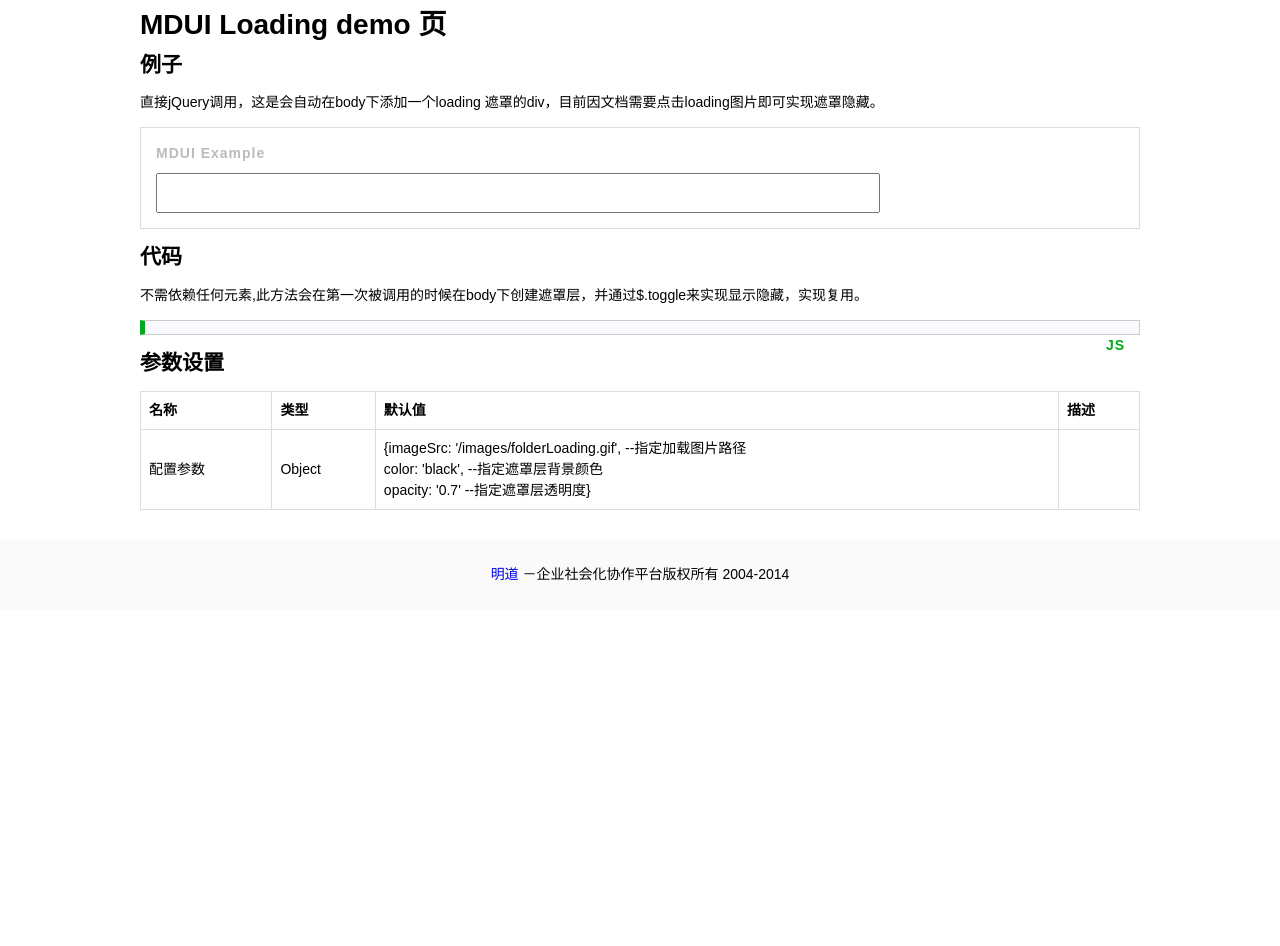
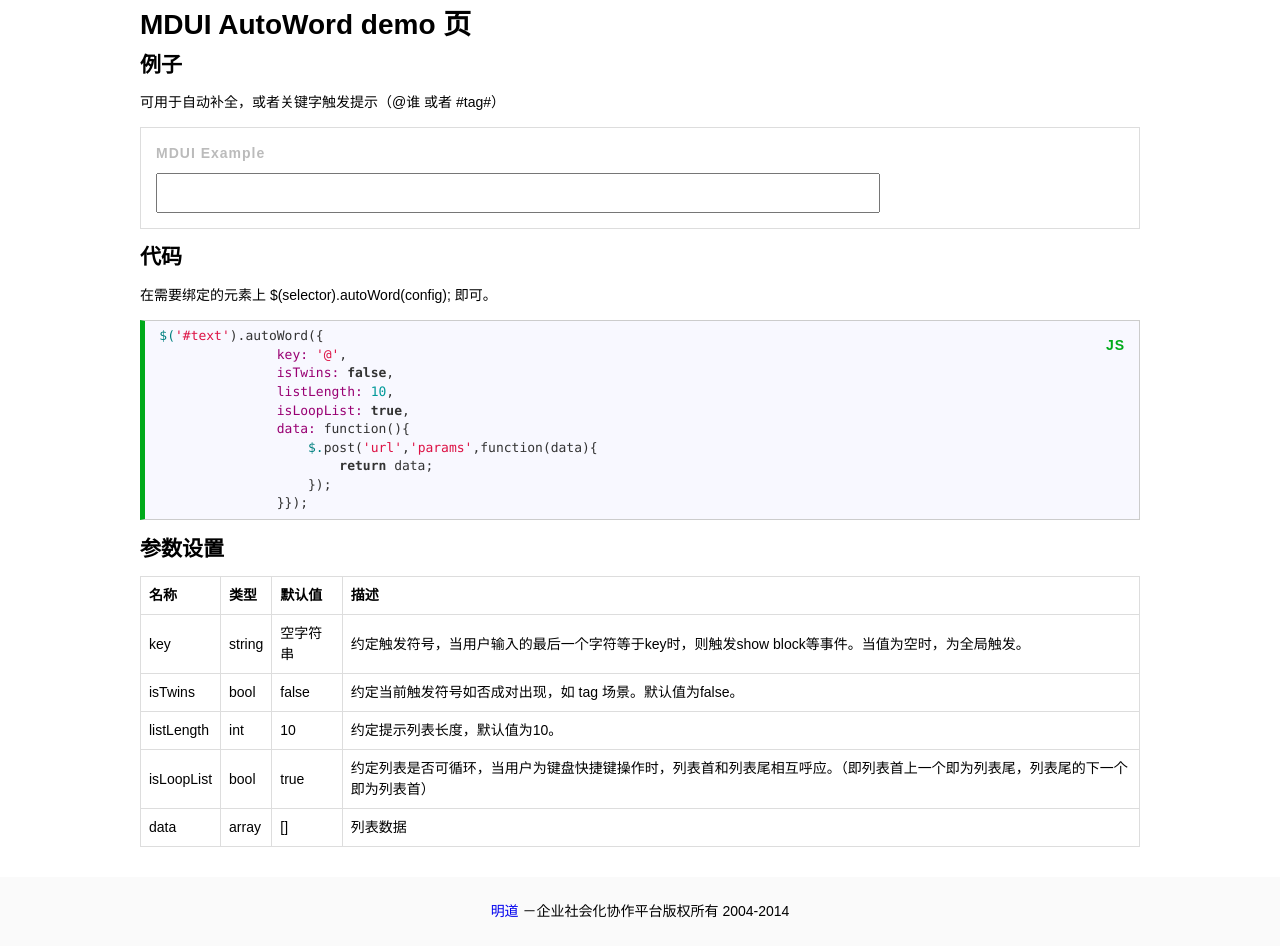
Before and after one commit to jqmtony/ui, a plain HTML site: page demo/demo_mdAutoWord.html in a window 1280 px wide. Shown: the part 45-991 px from the top of the page. Before the commit the page ends 800 px from the top, so only its background shows below. Drawn offline with Linux system fonts and the light colour scheme.

Commit message:
autoword 完善文档

```diff
--- a/demo/demo_mdAutoComplemented.html
+++ b/demo/demo_mdAutoWord.html
@@ -20,11 +20,11 @@
     </div>
 </header>
 <div class="container content">
-    <h1>MDUI Loading demo 页</h1>
+    <h1>MDUI AutoWord demo 页</h1>
 
     <h2>例子</h2>
 
-    <p>直接jQuery调用，这是会自动在body下添加一个loading 遮罩的div，目前因文档需要点击loading图片即可实现遮罩隐藏。</p>
+    <p>可用于自动补全，或者关键字触发提示（@谁 或者 #tag#）</p>
 
     <div class="plugExample">
 
@@ -42,11 +42,20 @@
 
     <h2>代码</h2>
 
-    <p>不需依赖任何元素,此方法会在第一次被调用的时候在body下创建遮罩层，并通过$.toggle来实现显示隐藏，实现复用。</p>
+    <p>在需要绑定的元素上 $(selector).autoWord(config); 即可。</p>
 
     <div class="plugCode codeJS">
         <pre>
-            <code></code>
+            <code> $('#text').autoWord({
+                key: '@',
+                isTwins: false,
+                listLength: 10,
+                isLoopList: true,
+                data: function(){
+                    $.post('url','params',function(data){
+                        return data;
+                    });
+                }}); </code>
         </pre>
     </div>
     <h2>参数设置</h2>
@@ -61,14 +70,54 @@
         </thead>
         <tbody>
         <tr>
-            <td>配置参数</td>
-            <td>Object</td>
+            <td>key</td>
+            <td>string</td>
             <td>
-                {imageSrc: '/images/folderLoading.gif', --指定加载图片路径<br/>
-                color: 'black', --指定遮罩层背景颜色<br/>
-                opacity: '0.7' --指定遮罩层透明度}<br/>
+                空字符串
             </td>
-            <td></td>
+            <td>
+                约定触发符号，当用户输入的最后一个字符等于key时，则触发show block等事件。当值为空时，为全局触发。
+            </td>
+        </tr>
+        <tr>
+            <td>isTwins</td>
+            <td>bool</td>
+            <td>
+                false
+            </td>
+            <td>
+                约定当前触发符号如否成对出现，如 tag 场景。默认值为false。
+            </td>
+        </tr>
+        <tr>
+            <td>listLength</td>
+            <td>int</td>
+            <td>
+                10
+            </td>
+            <td>
+                约定提示列表长度，默认值为10。
+            </td>
+        </tr>
+        <tr>
+            <td>isLoopList</td>
+            <td>bool</td>
+            <td>
+                true
+            </td>
+            <td>
+                约定列表是否可循环，当用户为键盘快捷键操作时，列表首和列表尾相互呼应。（即列表首上一个即为列表尾，列表尾的下一个即为列表首）
+            </td>
+        </tr>
+        <tr>
+            <td>data</td>
+            <td>array</td>
+            <td>
+                []
+            </td>
+            <td>
+                列表数据
+            </td>
         </tr>
         </tbody>
     </table>
--- a/modules/mdAutoWord/md.autoWord.js
+++ b/modules/mdAutoWord/md.autoWord.js
@@ -33,6 +33,7 @@ define(['jquery'], function (require, exports, module) {
             var autoWordSelector, autoWordLISelector, _this = this;
             el.on({
                 'keydown': function () {
+                    //TODO::可分离
                     if (isVisible && (event.which == MDAutoWord.WhichKey.UP
                         || event.which == MDAutoWord.WhichKey.DOWN
                         || event.which == MDAutoWord.WhichKey.LEFT
@@ -42,7 +43,6 @@ define(['jquery'], function (require, exports, module) {
                         event.preventDefault();
                     }
                 },
-
                 'keyup': function () {
                     var elValue = el.val();
                     //当列表为展开&&不为快捷键&&最后字符不为关键符，根据最后一个关键字reload列表
@@ -79,13 +79,14 @@ define(['jquery'], function (require, exports, module) {
 
                         autoWordLISelector = autoWordSelector.find('li');
 
-                        autoWordLISelector.on('click', function () {
+                        $(document.body).on('click', '.md-auto-word-block li', function () {
                             var liValue = this.innerText;
                             el.val(function (index, val) {
                                 return val + liValue + (options.isTwins ? options.key : ' ');
                             });
                             _this.hide.call(autoWordSelector, autoWordLISelector);
-                        }).hover(function () {
+                        }).on('hover', '.md-auto-word-block li', function () {
+                            debugger;
                             var thisSelector = $(this);
                             autoWordLISelector.removeClass('hover');
                             thisSelector.addClass('hover');
@@ -124,6 +125,12 @@ define(['jquery'], function (require, exports, module) {
                             break;
                     }
 
+                },
+                'focusout': function () {
+                    if (isVisible) {
+                        _this.hide.call(autoWordSelector, autoWordLISelector);
+
+                    }
                 }
             });
         };
@@ -148,22 +155,6 @@ define(['jquery'], function (require, exports, module) {
             return new MDAutoWord(options);
         }
 
-//        $.fn.getCursorPosition = function () {
-//            var el = $(this).get(0);
-//
-//            var pos = 0;
-//            if ('selectionStart' in el) {
-//                pos = el.selectionStart;
-//            } else if ('selection' in document) {
-//                el.focus();
-//                var Sel = document.selection.createRange();
-//                var SelLength = document.selection.createRange().text.length;
-//                Sel.moveStart('character', -el.value.length);
-//                pos = Sel.text.length - SelLength;
-//            }
-//            return pos;
-//        }
-
 
     })(jQuery);
 });
```
Also changed, not shown: demo/index.html (+1 -1 lines), index.html (+8 -0 lines).
